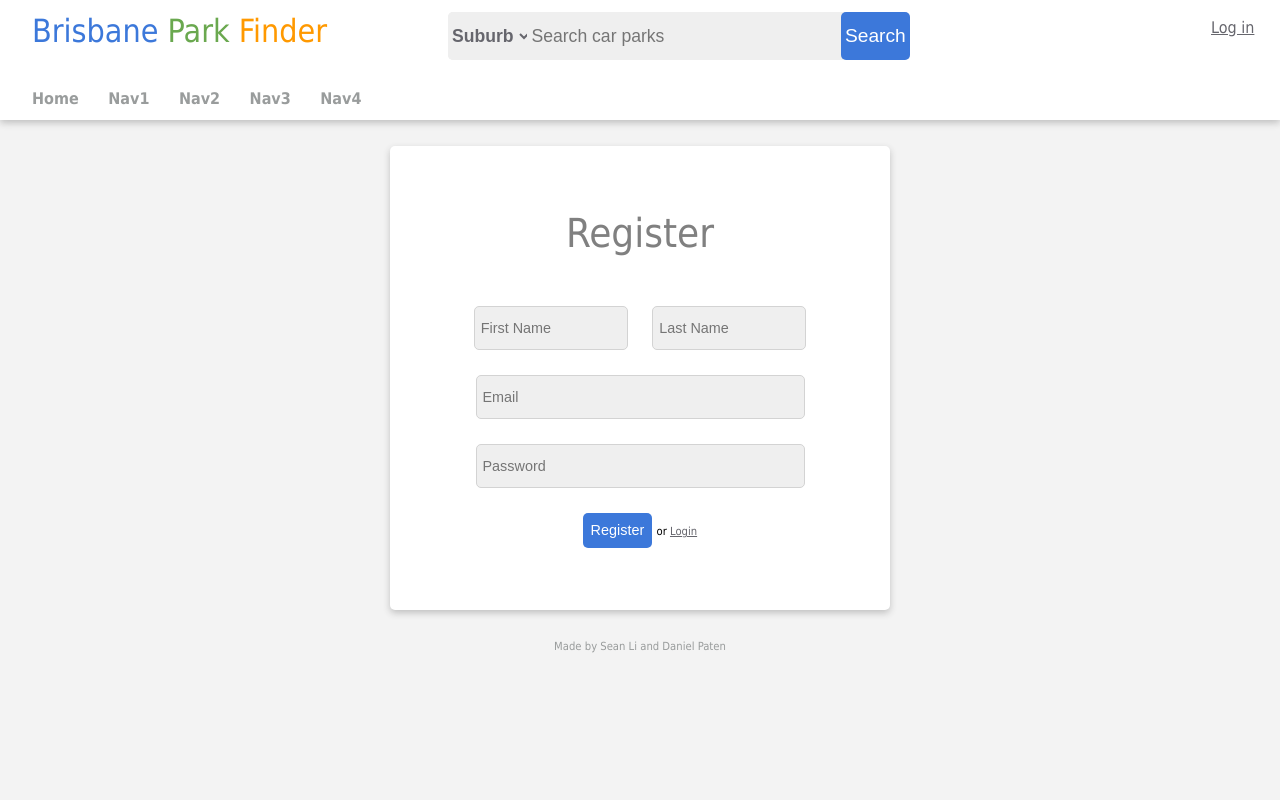
After one commit to leexsen/Brisbane-Park-Finder, a PHP site: page /register.html in a window 1280 px wide. The commit adds this page. Run offline with PHP 8.4, Linux system fonts and the light colour scheme.

Commit message:
Login and register pages

```diff
--- /dev/null
+++ b/register.html
@@ -0,0 +1,62 @@
+<!DOCTYPE html>
+<html>
+	<head>
+		<meta charset="utf-8">
+		<title>Login - Brisbane Park Finder</title>
+		<link rel="stylesheet" type="text/css" href="style.css">
+
+		<script src="script.js"></script>
+
+	</head>
+
+	<body>
+		<div id="header">
+			<div id="logo">
+				<span id="text_brisbane">Brisbane</span>
+				<span id="text_park">Park</span>
+				<span id="text_finder">Finder</span>
+			</div>
+
+			<div id="searchBox">
+                <form action="" method="get">
+					<select id="dropBox" name="dropBox">
+						<option value="suburb">Suburb</option>
+						<option value="name">Name</option>
+						<option value="rating">Rating</option>
+					</select>
+
+					<input type="text" id="searchBar" name="searchBar" placeholder=" Search car parks">
+					<input type="submit" id="submitButton" value="Search">
+				</form>
+			</div>
+
+			<div id="loginLink">
+				<a href="login.html">Log in</a>
+			</div>
+
+			<div id="navigationBar">
+				<ul>
+					<li><a href="">Home</a></li>
+					<li><a href="">Nav1</a></li>
+					<li><a href="">Nav2</a></li>
+					<li><a href="">Nav3</a></li>
+					<li><a href="">Nav4</a></li>
+				</ul>
+			</div>
+
+		</div>
+
+        <div id="loginBoxes">
+            <span id="loginText">Register</span></br>
+            <input type="text" class="loginFormHalf" name="firstName" placeholder=" First Name">
+            <input type="text" class="loginFormHalf" name="lastName" placeholder=" Last Name">
+            <input type="email" class="loginForm" name="emailForm" placeholder=" Email">
+            <input type="password" class="loginForm" name="passwordForm" placeholder=" Password"></br>
+            <input type="submit" id="loginButton" value="Register">
+            <span id="loginOrRegisterText"> or <a href="login.html">Login</a></span>
+        </div>
+        <div id="footer">
+            <span id="footerText">Made by Sean Li and Daniel Paten</span>
+        </div>
+	</body>
+</html>
--- a/style.css
+++ b/style.css
@@ -57,7 +57,7 @@ html {
 
 #searchBox:hover {
 	box-shadow: 0px 3px 5px #c0c0c0;
-	transition: box-shadow 0.3s;
+	transition: box-shadow 0.2s;
 }
 
 #searchBar {
@@ -102,7 +102,7 @@ html {
 	font-size: 120%;
 }
 
-#login {
+#loginLink {
 	position: absolute;
 	top: 15%;
 	right: 0;
@@ -115,7 +115,7 @@ html {
 	font-size: 100%;
 }
 
-#login a:link, a:visited {
+#loginLink a:link, a:visited {
 	color: #66666d;
 }
 
@@ -338,3 +338,106 @@ html {
 	float: right;
 	margin-right: 8px;
 }
+
+#loginBoxes {
+    margin-left: auto;
+    margin-right: auto;
+    margin-top: 2%;
+    margin-bottom: 2%;
+    padding-top: 5%;
+    height: 100%;
+    max-height:400px;
+    max-width: 500px;
+    background-color: #FFFFFF;
+    border-radius: 5px;
+    box-shadow: 0px 3px 7px #c0c0c0;
+    text-align: center;
+}
+
+#loginText {
+    margin-left: auto;
+    margin-right: auto;
+    font-size: 250%;
+    color: #808080;
+}
+
+#loginFormTop {
+    margin-top: 10%;
+    margin-left: auto;
+    margin-right: auto;
+    height: 10%;
+    max-height: 40px;
+    width: 20%;
+    min-width:323px;
+    border: #d3d3d3 solid thin;
+    border-radius: 5px;
+    background-color: #efefef;
+    font-size: 90%;
+}
+
+.loginForm {
+    margin-top: 5%;
+    margin-left: auto;
+    margin-right: auto;
+    height: 10%;
+    max-height: 40px;
+    width: 20%;
+    min-width:323px;
+    border: #d3d3d3 solid thin;
+    border-radius: 5px;
+    background-color: #efefef;
+    font-size: 90%;
+}
+
+.loginFormHalf {
+    margin-top: 10%;
+    margin-left: 2%;
+    margin-right: 2%;
+    height: 10%;
+    max-height: 40px;
+    width: 10%;
+    min-width:148px;
+    border: #d3d3d3 solid thin;
+    border-radius: 5px;
+    background-color: #efefef;
+    font-size: 90%;
+}
+
+#loginButton {
+    margin-left: auto;
+    margin-right: auto;
+    margin-top: 5%;
+    height: 10%;
+    max-height: 35px;
+    width: 10%;
+    min-width: 69px;
+    border: 0;
+    border-radius: 5px;
+    background-color: #3c78da;
+    padding: 0;
+    color: white;
+    outline: none;
+    font-size: 90%;
+}
+
+#loginOrRegisterText {
+    font-size: 70%;
+    position: relative;
+}
+
+#loginOrRegisterText a:link, a:visited {
+    color: #66666d;
+}
+
+#footer {
+    text-align: center;
+    margin-top: 2%;
+    padding-bottom: 2%;
+}
+
+#footerText {
+    font-size: 70%;
+    color: #999c9c;
+    margin-left: auto;
+    margin-right: auto;
+}
```
Also changed, not shown: index.html (+6 -2 lines), login.html (added, +62 -0 lines).
